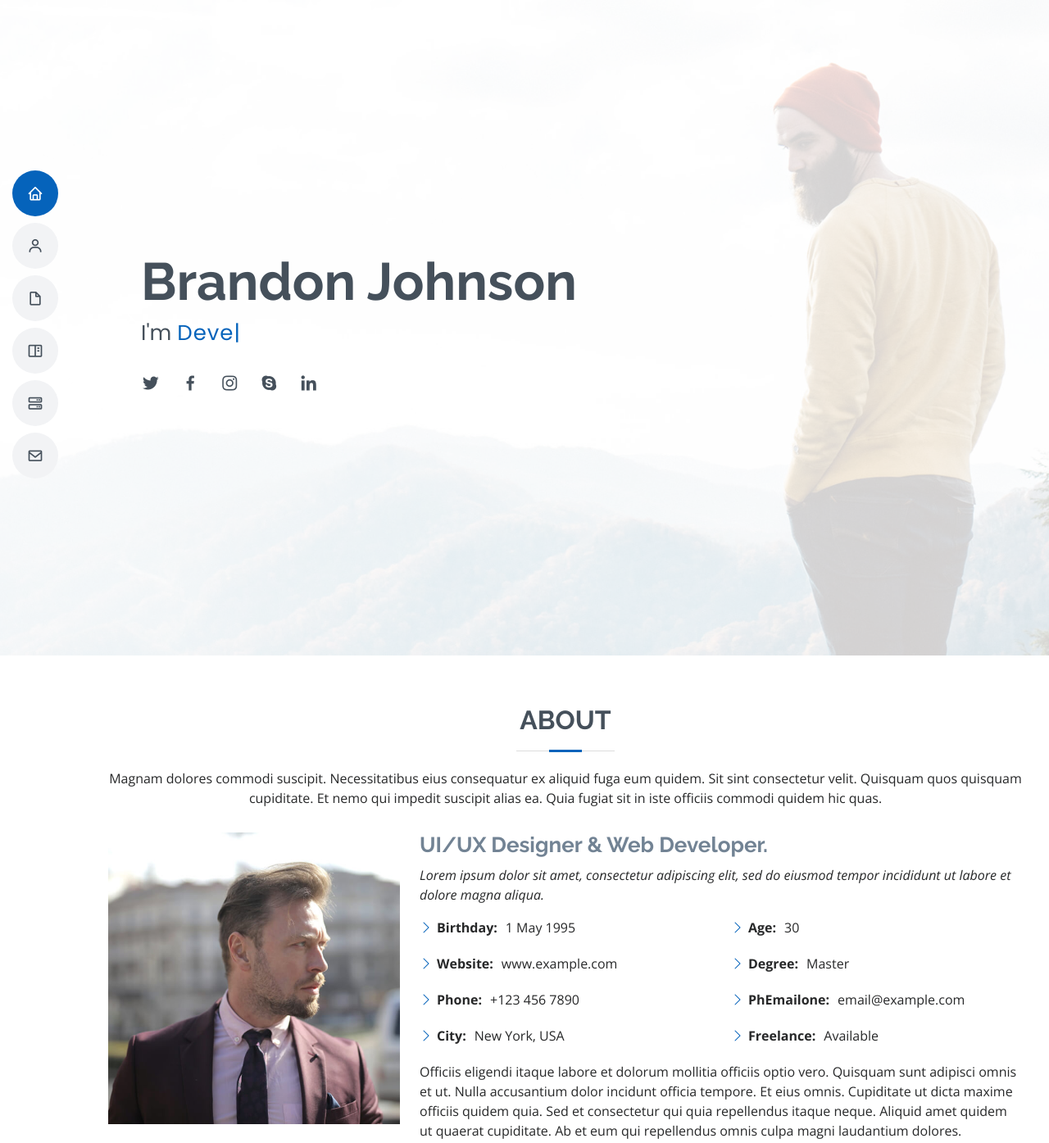
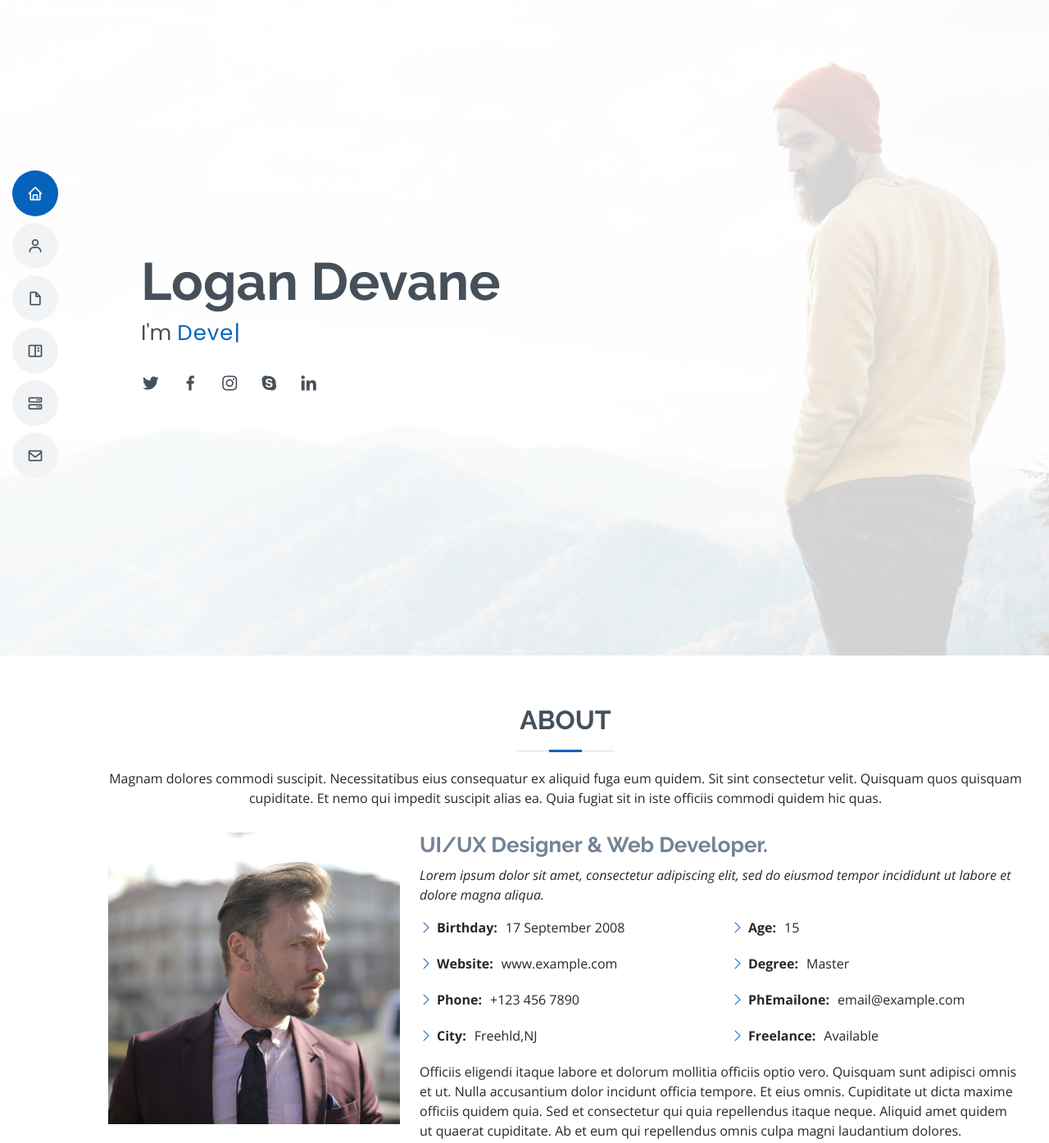
Before and after one commit to LoganDevane/Portfolio, a plain HTML site: page index.html in a window 1280 px wide. Shown: the top 1395 px of the page at 82% size. Drawn offline with nearby package versions, Linux system fonts and the light colour scheme.

```diff
--- a/index.html
+++ b/index.html
@@ -26,6 +26,7 @@
 
   <!-- Template Main CSS File -->
   <link href="assets/css/style.css" rel="stylesheet">
+
 
   <!-- =======================================================
   * Template Name: MyResume
@@ -60,7 +61,7 @@
   <!-- ======= Hero Section ======= -->
   <section id="hero" class="d-flex flex-column justify-content-center">
     <div class="container" data-aos="zoom-in" data-aos-delay="100">
-      <h1>Brandon Johnson</h1>
+      <h1>Logan Devane</h1>
       <p>I'm <span class="typed" data-typed-items="Designer, Developer, Freelancer, Photographer"></span></p>
       <div class="social-links">
         <a href="#" class="twitter"><i class="bx bxl-twitter"></i></a>
@@ -96,15 +97,15 @@
             <div class="row">
               <div class="col-lg-6">
                 <ul>
-                  <li><i class="bi bi-chevron-right"></i> <strong>Birthday:</strong> <span>1 May 1995</span></li>
+                  <li><i class="bi bi-chevron-right"></i> <strong>Birthday:</strong> <span>17 September 2008</span></li>
                   <li><i class="bi bi-chevron-right"></i> <strong>Website:</strong> <span>www.example.com</span></li>
                   <li><i class="bi bi-chevron-right"></i> <strong>Phone:</strong> <span>+123 456 7890</span></li>
-                  <li><i class="bi bi-chevron-right"></i> <strong>City:</strong> <span>New York, USA</span></li>
+                  <li><i class="bi bi-chevron-right"></i> <strong>City:</strong> <span>Freehld,NJ</span></li>
                 </ul>
               </div>
               <div class="col-lg-6">
                 <ul>
-                  <li><i class="bi bi-chevron-right"></i> <strong>Age:</strong> <span>30</span></li>
+                  <li><i class="bi bi-chevron-right"></i> <strong>Age:</strong> <span>15</span></li>
                   <li><i class="bi bi-chevron-right"></i> <strong>Degree:</strong> <span>Master</span></li>
                   <li><i class="bi bi-chevron-right"></i> <strong>PhEmailone:</strong> <span>email@example.com</span></li>
                   <li><i class="bi bi-chevron-right"></i> <strong>Freelance:</strong> <span>Available</span></li>
@@ -601,7 +602,7 @@
             <div class="swiper-slide">
               <div class="testimonial-item">
                 <img src="assets/img/testimonials/testimonials-4.jpg" class="testimonial-img" alt="">
-                <h3>Matt Brandon</h3>
+                <h3>Julian Isaacs</h3>
                 <h4>Freelancer</h4>
                 <p>
                   <i class="bx bxs-quote-alt-left quote-icon-left"></i>
@@ -702,7 +703,7 @@
   <!-- ======= Footer ======= -->
   <footer id="footer">
     <div class="container">
-      <h3>Brandon Johnson</h3>
+      <h3>Logan Devane</h3>
       <p>Et aut eum quis fuga eos sunt ipsa nihil. Labore corporis magni eligendi fuga maxime saepe commodi placeat.</p>
       <div class="social-links">
         <a href="#" class="twitter"><i class="bx bxl-twitter"></i></a>
```
